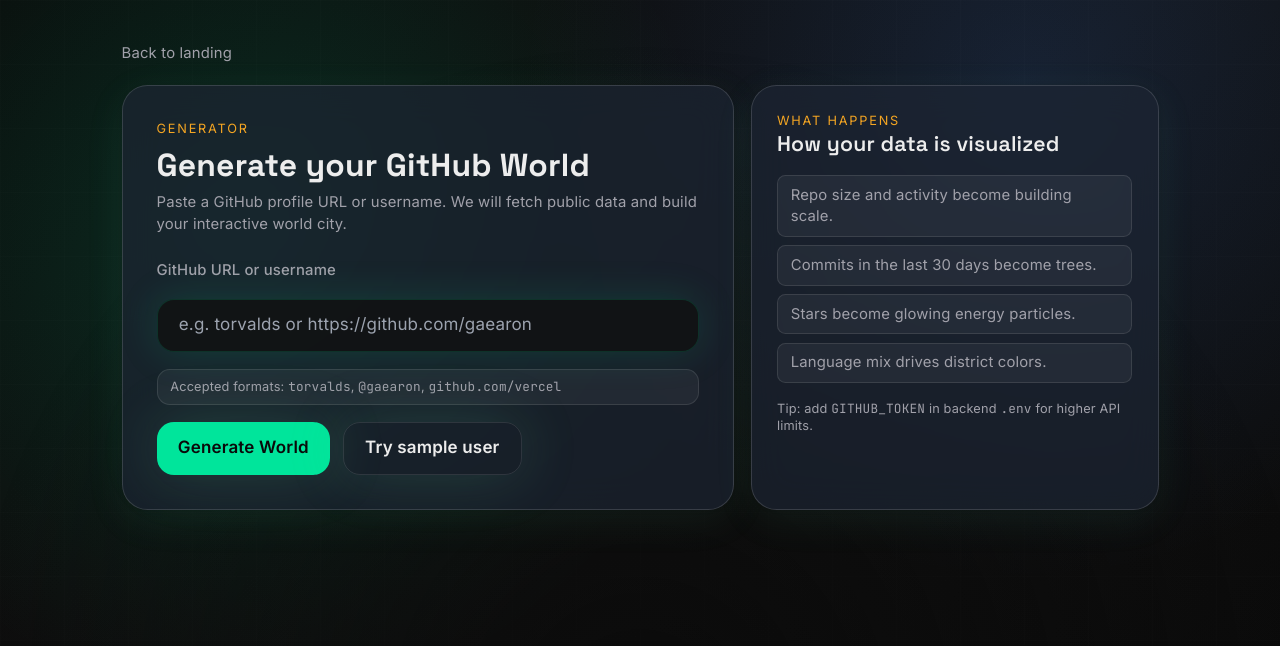
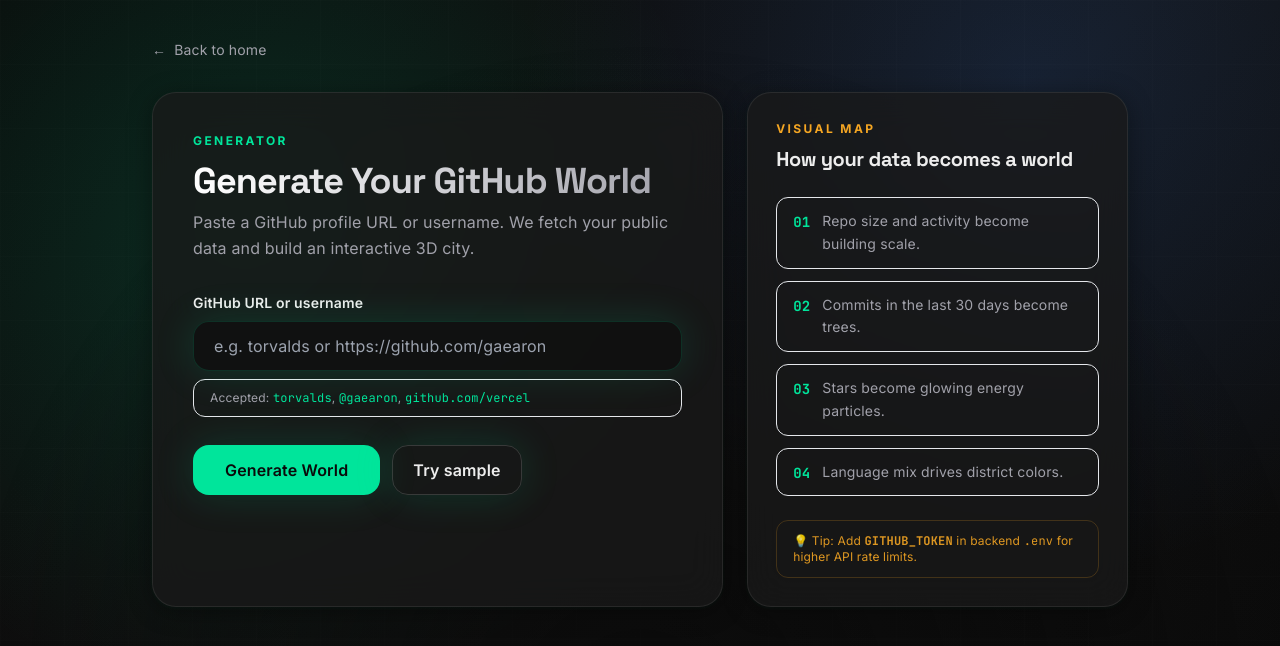
Before and after one commit to shamshodbekdevops/GitHub_profileworld, a Next.js app in the folder frontend/: page /generate in a window 1280 px wide. Shown: the top 646 px of the page. Built offline with nearby package versions, Linux system fonts and the light colour scheme; no server answers.

Commit message:
feat(ui): modernize globals.css, generate page, filter-bar, stats-panel, and repo-details panel

```diff
--- a/frontend/app/generate/page.tsx
+++ b/frontend/app/generate/page.tsx
@@ -81,23 +81,27 @@
   };
 
   return (
-    <main className="mx-auto flex min-h-screen w-full max-w-5xl flex-col gap-5 px-6 pb-12 pt-10">
-      <Link href="/" className="w-fit text-sm text-text300 hover:text-text100">
-        Back to landing
+    <main className="mx-auto flex min-h-screen w-full max-w-5xl flex-col gap-8 px-6 pb-16 pt-10">
+      <Link href="/" className="w-fit flex items-center gap-2 text-sm text-text300 hover:text-mint transition-colors group">
+        <span className="group-hover:-translate-x-1 transition-transform">←</span>
+        Back to home
       </Link>
 
-      <section className="grid gap-4 lg:grid-cols-[1.2fr_0.8fr]">
-        <Card className="space-y-6 p-6 md:p-8">
-          <div>
-            <p className="mb-2 text-xs uppercase tracking-[0.14em] text-gold">Generator</p>
-            <h1 className="mb-2 text-3xl font-bold">Generate your GitHub World</h1>
-            <p className="text-sm text-text300">
-              Paste a GitHub profile URL or username. We will fetch public data and build your interactive world city.
+      <section className="grid gap-6 lg:grid-cols-[1.2fr_0.8fr]">
+        <Card className="space-y-8 p-8 md:p-10 border-white/8">
+          <div className="space-y-2">
+            <p className="mb-3 text-xs font-bold uppercase tracking-[0.2em] text-mint">Generator</p>
+            <h1 className="text-3xl font-extrabold tracking-tight md:text-4xl bg-gradient-to-r from-white to-text300 bg-clip-text text-transparent">
+              Generate Your GitHub World
+            </h1>
+            <p className="text-text300 leading-relaxed">
+              Paste a GitHub profile URL or username. We fetch your public data and build an interactive 3D city.
             </p>
           </div>
 
-          <form onSubmit={onSubmit} className="space-y-4">
-            <label className="block text-sm font-medium text-text300" htmlFor="githubInput">
+          <form onSubmit={onSubmit} className="space-y-5">
+            <div className="space-y-2">
+              <label className="block text-sm font-semibold text-text100" htmlFor="githubInput">
                 GitHub URL or username
               </label>
               <Input
@@ -105,43 +109,52 @@
                 value={input}
                 onChange={(e) => setInput(e.target.value)}
                 placeholder="e.g. torvalds or https://github.com/gaearon"
+                className="text-base"
               />
-            <div className="rounded-xl border border-white/10 bg-white/5 px-3 py-2 text-xs text-text300">
-              Accepted formats: <span className="font-mono-tech">torvalds</span>, <span className="font-mono-tech">@gaearon</span>,{' '}
-              <span className="font-mono-tech">github.com/vercel</span>
+              <div className="rounded-xl border border-white/8 bg-white/4 px-4 py-2.5 text-xs text-text300">
+                Accepted: <span className="font-mono-tech text-mint">torvalds</span>, <span className="font-mono-tech text-mint">@gaearon</span>,{' '}
+                <span className="font-mono-tech text-mint">github.com/vercel</span>
+              </div>
             </div>
 
             {error ? (
-              <div className="rounded-xl border border-danger/35 bg-danger/10 px-3 py-2 text-sm text-danger">{error}</div>
+              <div className="rounded-xl border border-danger/40 bg-danger/10 px-4 py-3 text-sm text-danger flex items-center gap-2">
+                <span>⚠</span> {error}
+              </div>
             ) : null}
 
-            <div className="flex flex-wrap gap-3">
-              <Button type="submit" disabled={mutation.isPending}>
-                {mutation.isPending ? 'Generating world...' : 'Generate World'}
+            <div className="flex flex-wrap gap-3 pt-2">
+              <Button type="submit" disabled={mutation.isPending} className="px-8 py-3 bg-mint text-bg900 hover:bg-white transition-colors shadow-glow text-base font-bold">
+                {mutation.isPending ? (
+                  <span className="flex items-center gap-2">
+                    <span className="w-4 h-4 border-2 border-bg900/30 border-t-bg900 rounded-full animate-spin" />
+                    Generating...
+                  </span>
+                ) : 'Generate World'}
               </Button>
-              <Button type="button" variant="ghost" onClick={() => setInput('torvalds')}>
-                Try sample user
+              <Button type="button" variant="ghost" onClick={() => setInput('torvalds')} className="border-white/15 hover:border-mint/30">
+                Try sample
               </Button>
             </div>
           </form>
         </Card>
 
-        <Card className="space-y-4 p-6">
+        <Card className="space-y-6 p-7 border-white/8">
           <div>
-            <p className="text-xs uppercase tracking-[0.14em] text-gold">What Happens</p>
-            <h2 className="text-xl font-semibold">How your data is visualized</h2>
+            <p className="text-xs font-bold uppercase tracking-[0.2em] text-gold mb-2">Visual Map</p>
+            <h2 className="text-xl font-bold text-text100">How your data becomes a world</h2>
           </div>
-          <div className="space-y-2 text-sm text-text300">
-            {explainers.map((item) => (
-              <p key={item} className="rounded-lg border border-white/10 bg-white/5 px-3 py-2">
-                {item}
-              </p>
+          <div className="space-y-3">
+            {explainers.map((item, i) => (
+              <div key={item} className="flex items-start gap-3 rounded-xl border border-white/8 bg-white/3 px-4 py-3 hover:border-mint/20 transition-colors">
+                <span className="text-mint font-mono-tech font-bold text-sm mt-0.5">0{i + 1}</span>
+                <p className="text-sm text-text300 leading-relaxed">{item}</p>
+              </div>
             ))}
           </div>
-          <p className="text-xs text-text300">
-            Tip: add <span className="font-mono-tech">GITHUB_TOKEN</span> in backend <span className="font-mono-tech">.env</span> for
-            higher API limits.
-          </p>
+          <div className="rounded-xl border border-gold/20 bg-gold/8 px-4 py-3 text-xs text-gold/90">
+            💡 Tip: Add <span className="font-mono-tech font-bold">GITHUB_TOKEN</span> in backend <span className="font-mono-tech">.env</span> for higher API rate limits.
+          </div>
         </Card>
       </section>
     </main>
--- a/frontend/app/globals.css
+++ b/frontend/app/globals.css
@@ -4,11 +4,11 @@
 
 :root {
   color-scheme: dark;
-  --surface-1: rgba(24, 30, 42, 0.85);
-  --surface-2: rgba(29, 37, 52, 0.70);
-  --border-soft: rgba(255, 255, 255, 0.14);
-  --shadow-soft: 0 10px 40px rgba(93, 214, 160, 0.08), 0 2px 8px rgba(0,0,0,0.18);
-  --shadow-glow: 0 0 60px rgba(93, 214, 160, 0.18);
+  --surface-1: rgba(20, 20, 20, 0.88);
+  --surface-2: rgba(26, 26, 26, 0.75);
+  --border-soft: rgba(255, 255, 255, 0.08);
+  --shadow-soft: 0 4px 24px rgba(0, 0, 0, 0.4), 0 1px 4px rgba(0,229,155,0.06);
+  --shadow-glow: 0 0 40px rgba(0, 229, 155, 0.12);
   --blur-panel: 24px;
 }
 
@@ -21,79 +21,95 @@
   margin: 0;
   min-height: 100%;
   font-family: var(--font-body), sans-serif;
-  font-size: 17px;
+  font-size: 16px;
   letter-spacing: 0.01em;
   background: transparent;
-  transition: background 0.3s, color 0.3s;
+  -webkit-font-smoothing: antialiased;
+  -moz-osx-font-smoothing: grayscale;
 }
 
-h1,
-h2,
-h3,
-h4,
-h5,
-h6 {
+h1, h2, h3, h4, h5, h6 {
   font-family: var(--font-heading), sans-serif;
+  letter-spacing: -0.02em;
 }
 
 .font-mono-tech {
   font-family: var(--font-mono), monospace;
 }
 
+/* Glassmorphism surface */
 .glass {
   background: var(--surface-1);
-  border: 1.5px solid var(--border-soft);
+  border: 1px solid var(--border-soft);
   backdrop-filter: blur(var(--blur-panel));
+  -webkit-backdrop-filter: blur(var(--blur-panel));
+  box-shadow: var(--shadow-soft);
+  transition: background 0.3s, border 0.3s, box-shadow 0.3s;
+}
+
+/* Card surface */
+.surface {
+  background: var(--surface-2);
+  border: 1px solid var(--border-soft);
   box-shadow: var(--shadow-soft);
   transition: background 0.3s, border 0.3s;
 }
 
-.surface {
-  background: var(--surface-2);
-  border: 1.5px solid var(--border-soft);
-  box-shadow: var(--shadow-soft);
-  transition: background 0.3s, border 0.3s;
-}
-
+/* Hover lift effect */
 .hover-lift {
-  transition: transform 220ms cubic-bezier(0.22, 1, 0.36, 1), box-shadow 220ms cubic-bezier(0.22, 1, 0.36, 1);
-  box-shadow: var(--shadow-glow);
+  transition: transform 250ms cubic-bezier(0.22, 1, 0.36, 1), box-shadow 250ms cubic-bezier(0.22, 1, 0.36, 1);
 }
 
 .hover-lift:hover {
-  transform: translateY(-4px) scale(1.02);
-  box-shadow: 0 0 80px rgba(93,214,160,0.22);
+  transform: translateY(-4px) scale(1.01);
+  box-shadow: 0 12px 40px rgba(0, 229, 155, 0.15), 0 4px 12px rgba(0,0,0,0.3);
 }
 
+/* Fade-in animation */
 .fade-in {
-  animation: fadeIn 420ms cubic-bezier(0.22, 1, 0.36, 1) both;
-  transition: opacity 0.3s;
+  animation: fadeIn 500ms cubic-bezier(0.22, 1, 0.36, 1) both;
 }
 
+/* Stagger animation */
 .stagger-in {
-  animation: staggerIn 520ms cubic-bezier(0.22, 1, 0.36, 1) both;
-  transition: transform 0.3s, opacity 0.3s;
+  animation: staggerIn 600ms cubic-bezier(0.22, 1, 0.36, 1) both;
+}
+
+/* Glow text */
+.glow-text {
+  text-shadow: 0 0 30px rgba(0, 229, 155, 0.4);
+}
+
+/* Shimmer effect for loading */
+.shimmer {
+  background: linear-gradient(90deg, transparent, rgba(255,255,255,0.04), transparent);
+  background-size: 200% 100%;
+  animation: shimmer 1.8s infinite;
+}
+
+@keyframes shimmer {
+  from { background-position: -200% center; }
+  to   { background-position:  200% center; }
 }
 
 @keyframes fadeIn {
-  from {
-    opacity: 0;
-  }
-  to {
-    opacity: 1;
-  }
+  from { opacity: 0; transform: translateY(8px); }
+  to   { opacity: 1; transform: translateY(0); }
 }
 
 @keyframes staggerIn {
-  from {
-    opacity: 0;
-    transform: translateY(12px);
-  }
-  to {
-    opacity: 1;
-    transform: translateY(0);
-  }
+  from { opacity: 0; transform: translateY(14px); }
+  to   { opacity: 1; transform: translateY(0); }
 }
+
+/* Scrollbar modernize */
+::-webkit-scrollbar { width: 6px; }
+::-webkit-scrollbar-track { background: transparent; }
+::-webkit-scrollbar-thumb { background: rgba(255,255,255,0.12); border-radius: 99px; }
+::-webkit-scrollbar-thumb:hover { background: rgba(0,229,155,0.3); }
+
+/* Selection */
+::selection { background: rgba(0, 229, 155, 0.2); color: #EDEDED; }
 
 @media (prefers-reduced-motion: reduce) {
   * {
```
Also changed, not shown: frontend/components/world/filter-bar.tsx (+12 -12 lines), frontend/components/world/repo-details-panel.tsx (+33 -29 lines), frontend/components/world/stats-panel.tsx (+21 -13 lines). Lines whose indentation alone changed are shown as unchanged.
